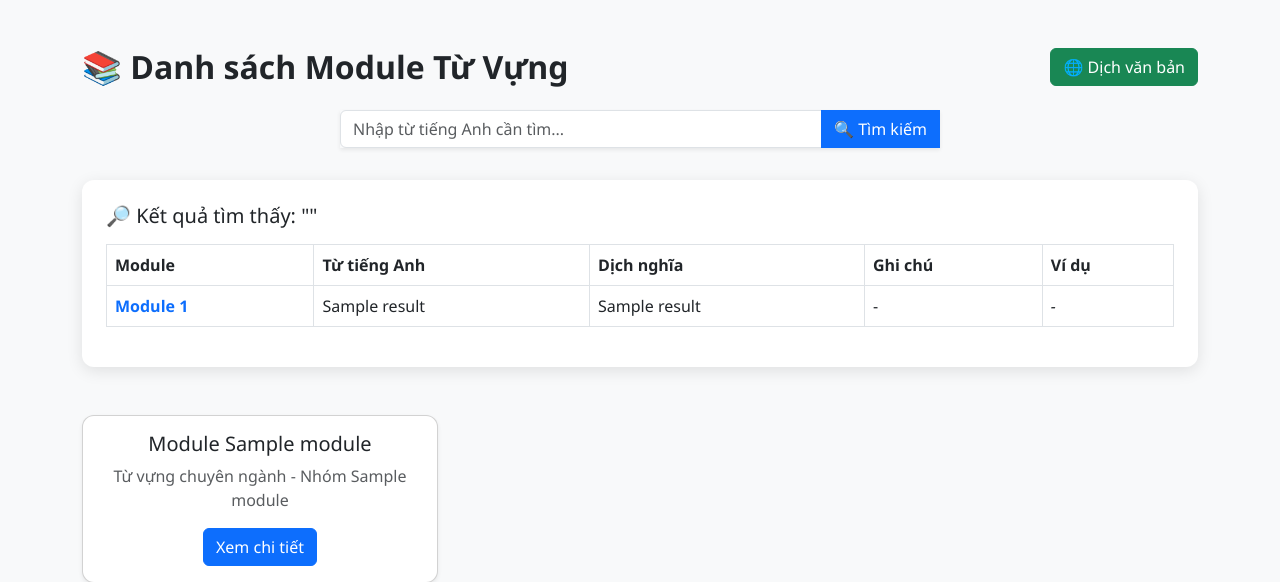
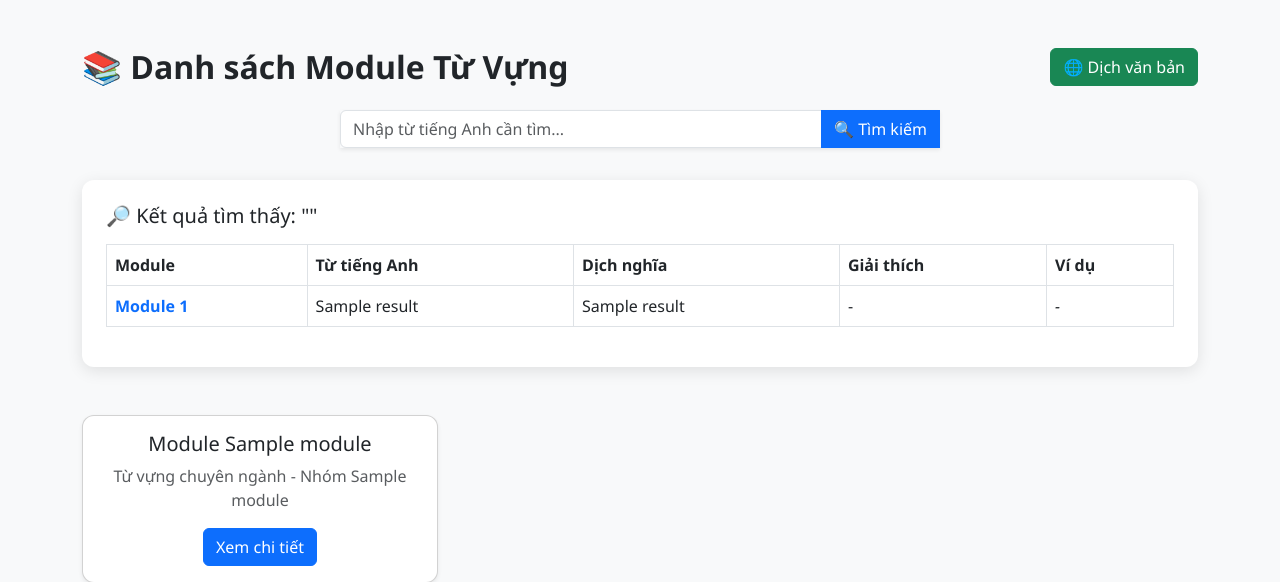
Before and after one commit to huy12asd/du-an-dich-tieng-anh-chuyen-nganh, a Flask app: template templates/modules.html in a window 1280 px wide. Shown: the top 582 px of the page. Run offline with Flask 3, Linux system fonts and the light colour scheme; the template is opened without the code that fills it: most values are stand-ins (such as "Sample title", 1, 10 or a date in 2020).

Commit message:
Rename 'Ghi chú' column to 'Giải thích'

```diff
--- a/templates/modules.html
+++ b/templates/modules.html
@@ -76,7 +76,7 @@
                         <th>Module</th>
                         <th>Từ tiếng Anh</th>
                         <th>Dịch nghĩa</th>
-                        <th>Ghi chú</th>
+                        <th>Giải thích</th>
                         <th>Ví dụ</th>
                     </tr>
                 </thead>
```
